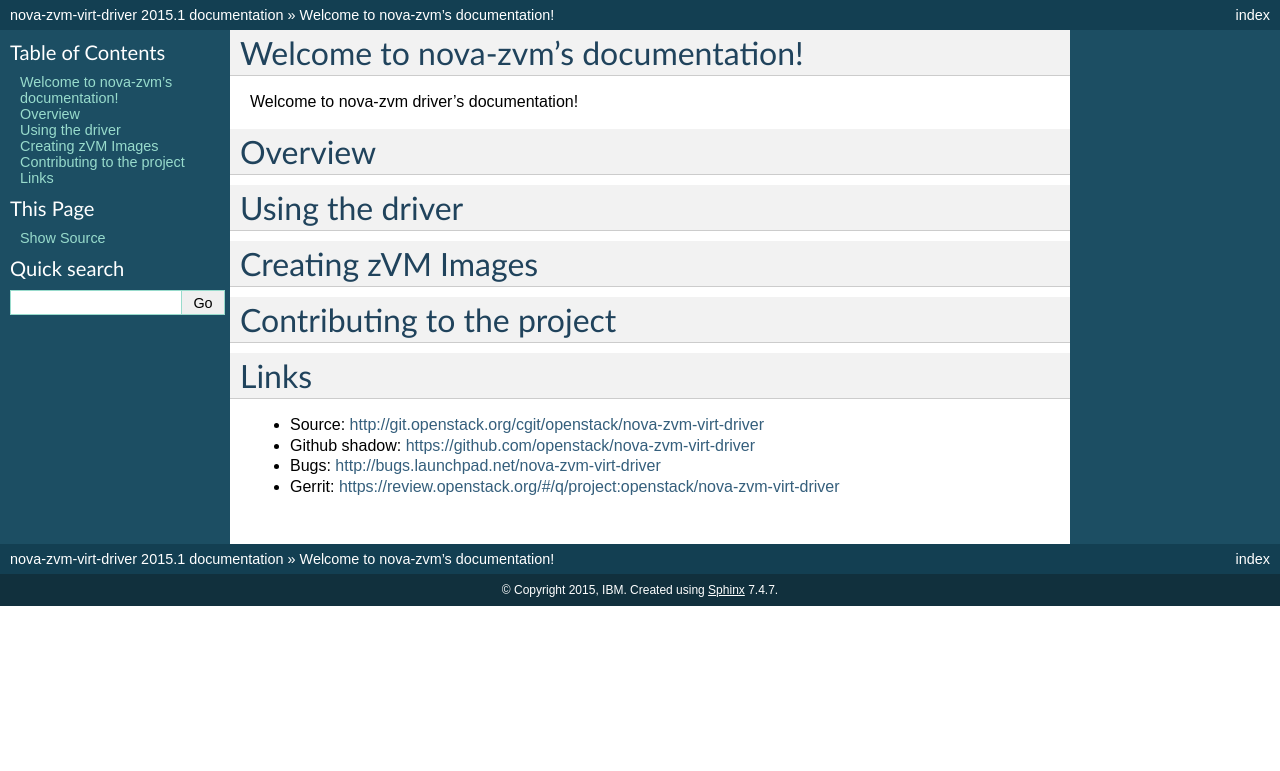
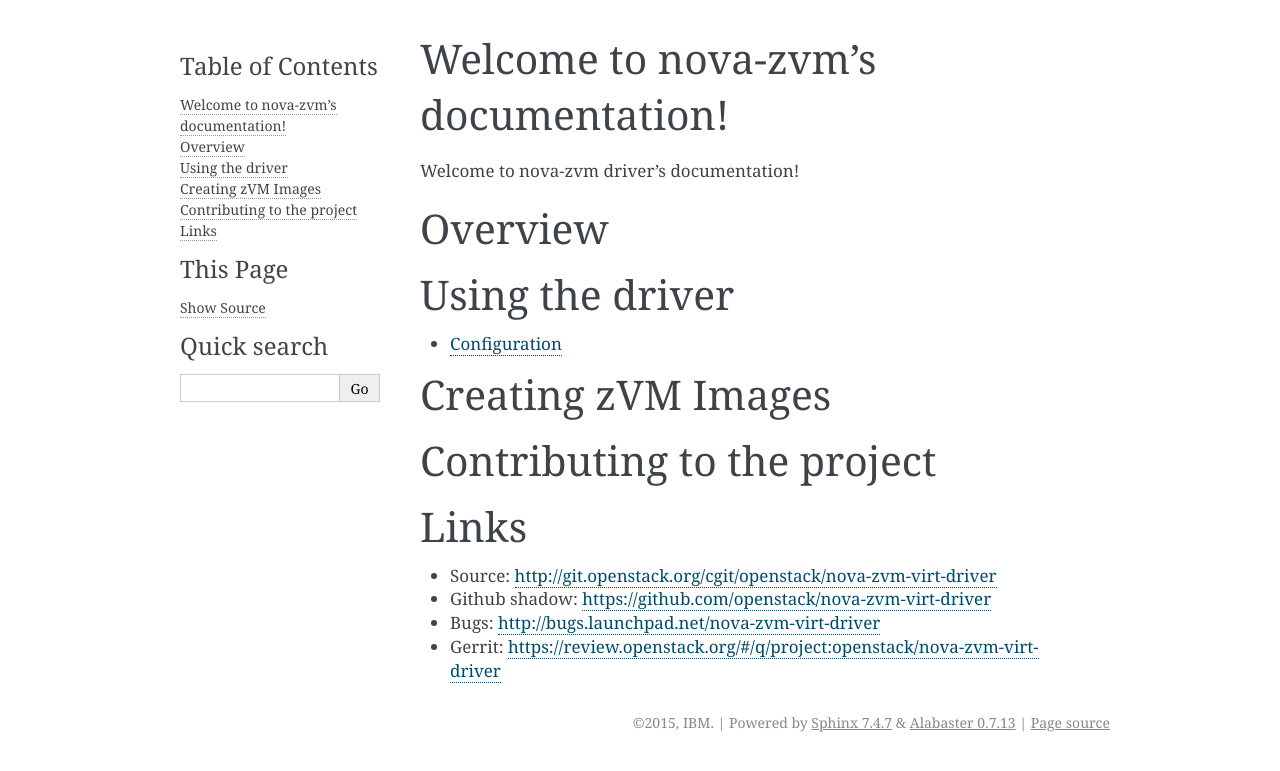
Before and after one commit to openstack-archive/nova-zvm-virt-driver, a Sphinx documentation site: the page built from doc/source/index.rst, in a window 1280 px wide. Shown: the top 771 px of the page. Built offline with Sphinx 7.4.7, drawn with Linux system fonts in a browser that asks for light colours.

Commit message:
Add configuration file
after this ,user is able to explore the configurations of
nova zvm driver supported.

Change-Id: Id58b5a5d9ebb7a9304e150e4c0471046ff6b1620

```diff
--- a/doc/source/conf.py
+++ b/doc/source/conf.py
@@ -12,8 +12,8 @@
 # All configuration values have a default; values that are commented out
 # serve to show the default.
 
+import os
 import sys
-import os
 import shlex
 
 # If extensions (or modules to document with autodoc) are in another directory,
@@ -29,7 +29,12 @@
 # Add any Sphinx extension module names here, as strings. They can be
 # extensions coming with Sphinx (named 'sphinx.ext.*') or your custom
 # ones.
-extensions = ['oslosphinx']
+extensions = [
+    'sphinx.ext.autodoc',
+    'oslo_config.sphinxconfiggen',
+]
+
+sample_config_basename = '_static/nova-zvm'
 
 # Add any paths that contain templates here, relative to this directory.
 templates_path = ['.templates']
@@ -109,7 +114,7 @@
 # The theme to use for HTML and HTML Help pages.  See the documentation for
 # a list of builtin themes.
 #html_theme = 'alabaster'
-html_theme = 'default'
+#html_theme = 'default'
 
 # Theme options are theme-specific and customize the look and feel of a theme
 # further.  For a list of options available for each theme, see the
@@ -138,7 +143,7 @@
 # Add any paths that contain custom static files (such as style sheets) here,
 # relative to this directory. They are copied after the builtin static files,
 # so a file named "default.css" will overwrite the builtin "default.css".
-html_static_path = ['.static']
+html_static_path = ['_static']
 
 # Add any extra paths that contain custom files (such as robots.txt or
 # .htaccess) here, relative to this directory. These files are copied
@@ -223,8 +228,10 @@
 # (source start file, target name, title,
 #  author, documentclass [howto, manual, or own class]).
 latex_documents = [
-  (master_doc, 'nova-zvm-virt-driver.tex', u'nova-zvm-virt-driver Documentation',
-   u'IBM', 'manual'),
+    ('index',
+     '%s.tex' % project,
+     u'%s Documentation' % project,
+     u'OpenStack Foundation', 'manual'),
 ]
 
 # The name of an image file (relative to this directory) to place at the top of
--- a/doc/source/index.rst
+++ b/doc/source/index.rst
@@ -31,6 +31,8 @@
 .. toctree::
     :maxdepth: 2
 
+    configurations
+
 Creating zVM Images
 ===================
 
--- a/setup.cfg
+++ b/setup.cfg
@@ -43,4 +43,4 @@
 
 [entry_points]
 oslo.config.opts =
-    nova.virt.zvm = nova.virt.zvm.opts:list_opts
+    nova_zvm = nova.virt.zvm.opts:list_opts
```
Also changed, not shown: doc/source/configurations.rst (added, +17 -0 lines), 2 other files.
